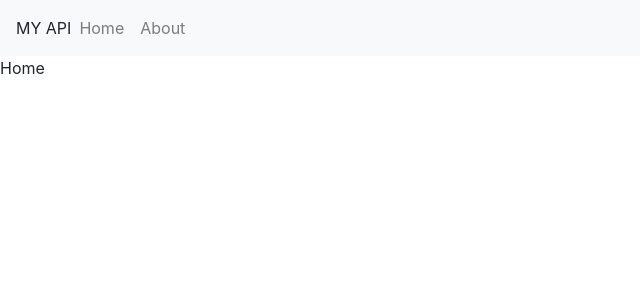
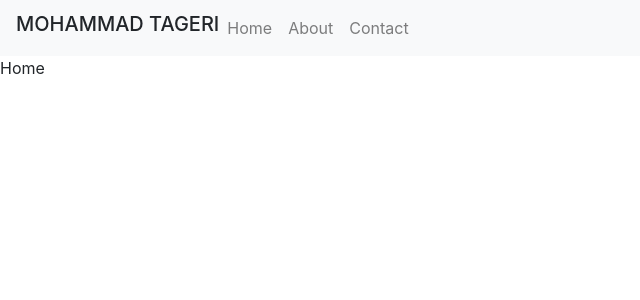
Before and after one commit to MamadTaheri/github-api, a React (Create React App) app: page / in a window 1280 px wide. Shown: the top 300 px of the page, without its empty margins (0-640 px from the left). Built offline with nearby package versions, Linux system fonts and the light colour scheme.

Commit message:
update Navbar.js

```diff
--- a/src/components/Navbar.js
+++ b/src/components/Navbar.js
@@ -1,20 +1,24 @@
 import React from "react";
+import { Link } from "react-router-dom";
 
 const Navbar = () => {
   return (
     <div>
        <nav class="navbar navbar-expand-lg navbar-light bg-light">
-            <span>MY API </span>
+            <span className="h5">MOHAMMAD TAGERI </span>
             <button class="navbar-toggler" type="button" data-toggle="collapse" data-target="#navbarNav" aria-controls="navbarNav" aria-expanded="false" aria-label="Toggle navigation">
                 <span class="navbar-toggler-icon"></span>
             </button>
             <div class="collapse navbar-collapse" id="navbarNav">
                 <ul class="navbar-nav">
                     <li class="nav-item">
-                        <a class="nav-link" href="#">Home</a>
+                        <Link to="/" class="nav-link">Home</Link>
                     </li>
                     <li class="nav-item">
-                        <a class="nav-link" href="#">About</a>
+                        <Link to="/about" class="nav-link">About</Link>
+                    </li>
+                    <li class="nav-item">
+                        <Link to="/contact" class="nav-link">Contact</Link>
                     </li>
                 </ul>
             </div>
```
